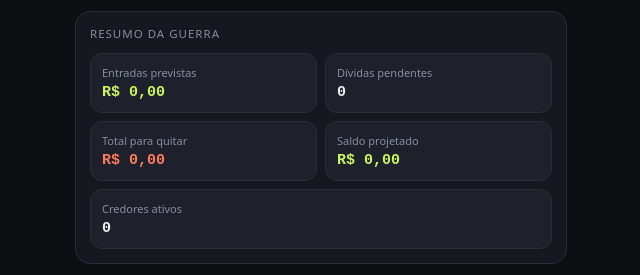
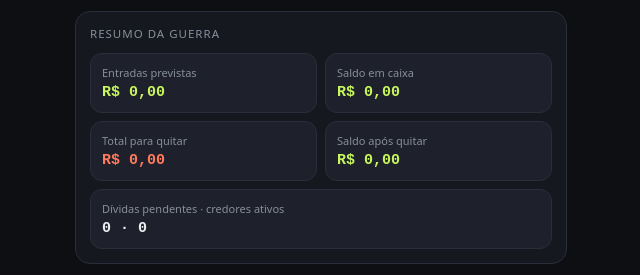
Before and after one commit to Radekradke/Fluxo, a React (Vite) app: page / in a window 1280 px wide. Both pictures are taken after a click on the button "Central". Shown: the part 281-556 px from the top of the page, without its empty margins (319-959 px from the left). Built offline with nearby package versions, Linux system fonts and the light colour scheme.

Commit message:
Make Central Financeira payments update cashflow

```diff
--- a/src/App.jsx
+++ b/src/App.jsx
@@ -698,6 +698,9 @@ function CentralFinanceira({ S, upd, cursor, onImportAndrePlan }) {
   const [incoming, setIncoming] = useState("6133");
   const [reserve, setReserve] = useState("300");
 
+  const currentBalance = S.tx
+    .filter((tx) => tx.status !== "pendente")
+    .reduce((sum, tx) => sum + (tx.type === "receita" ? tx.amount : -tx.amount), 0);
   const pendingValue = (debt) => Math.max(0, (debt.total || 0) - (debt.paid || 0));
   const pendingDebts = S.debts.filter((debt) => pendingValue(debt) > 0);
   const attackDebts = pendingDebts
@@ -708,7 +711,7 @@ function CentralFinanceira({ S, upd, cursor, onImportAndrePlan }) {
     .filter((tx) => tx.type === "receita" && mKey(tx.date) === cursor)
     .reduce((sum, tx) => sum + tx.amount, 0);
   const payoffTotal = attackDebts.reduce((sum, debt) => sum + pendingValue(debt), 0);
-  const projectedBalance = monthIncome - payoffTotal;
+  const projectedBalance = currentBalance - payoffTotal;
   const activeCreditors = new Set(pendingDebts.map((debt) => debt.creditor || debt.name)).size;
 
   const cashNow = parseNum(incoming);
@@ -724,12 +727,82 @@ function CentralFinanceira({ S, upd, cursor, onImportAndrePlan }) {
     return acc;
   }, { available: cashNow, pay: [], hold: [] });
 
-  const markDebtPaid = (debt) => {
+  const isCardDebt = (card, debt) => {
+    const cardName = normText(card.name);
+    return normText(debt.creditor).includes(cardName) || normText(debt.name).includes(cardName);
+  };
+
+  const payDebt = (debt, amount = pendingValue(debt)) => {
+    const value = Math.min(amount, pendingValue(debt));
+    if (value <= 0) return;
+
+    const txNote = `central:pagamento:${debt.id}:${cents(value)}`;
+    const alreadyPosted = S.tx.some((tx) => tx.notes === txNote);
+    const paymentTx = {
+      id: uid() + Math.random(),
+      title: `Pagamento ${debt.creditor || debt.name}`,
+      amount: value,
+      type: "despesa",
+      category: "Dívidas",
+      date: todayISO(),
+      status: "efetivado",
+      payment: "Pix",
+      notes: txNote,
+    };
+
     upd({
+      tx: alreadyPosted ? S.tx : [...S.tx, paymentTx],
       debts: S.debts.map((item) => item.id === debt.id
-        ? { ...item, paid: item.total, paidInst: item.installments || item.paidInst || 1 }
+        ? {
+            ...item,
+            paid: Math.min(item.total, (item.paid || 0) + value),
+            paidInst: value >= pendingValue(item) ? (item.installments || item.paidInst || 1) : item.paidInst,
+          }
         : item
       ),
+      cards: S.cards.map((card) => isCardDebt(card, debt)
+        ? { ...card, used: Math.max(0, (card.used || 0) - value) }
+        : card
+      ),
+    });
+  };
+
+  const paySuggestion = () => {
+    if (sim.pay.length === 0) return;
+
+    const payments = sim.pay.map((debt) => ({ debt, value: pendingValue(debt) })).filter((item) => item.value > 0);
+    const txNotes = new Set(S.tx.map((tx) => tx.notes));
+    const newTx = payments
+      .filter(({ debt, value }) => !txNotes.has(`central:pagamento:${debt.id}:${cents(value)}`))
+      .map(({ debt, value }) => ({
+        id: uid() + Math.random(),
+        title: `Pagamento ${debt.creditor || debt.name}`,
+        amount: value,
+        type: "despesa",
+        category: "Dívidas",
+        date: todayISO(),
+        status: "efetivado",
+        payment: "Pix",
+        notes: `central:pagamento:${debt.id}:${cents(value)}`,
+      }));
+
+    upd({
+      tx: [...S.tx, ...newTx],
+      debts: S.debts.map((debt) => {
+        const payment = payments.find((item) => item.debt.id === debt.id);
+        if (!payment) return debt;
+        return {
+          ...debt,
+          paid: Math.min(debt.total, (debt.paid || 0) + payment.value),
+          paidInst: payment.value >= pendingValue(debt) ? (debt.installments || debt.paidInst || 1) : debt.paidInst,
+        };
+      }),
+      cards: S.cards.map((card) => {
+        const paidOnCard = payments
+          .filter(({ debt }) => isCardDebt(card, debt))
+          .reduce((sum, item) => sum + item.value, 0);
+        return paidOnCard > 0 ? { ...card, used: Math.max(0, (card.used || 0) - paidOnCard) } : card;
+      }),
     });
   };
 
@@ -769,10 +842,10 @@ function CentralFinanceira({ S, upd, cursor, onImportAndrePlan }) {
         <div className="fx-card-title">Resumo da guerra</div>
         <div className="fx-war-grid">
           <div className="fx-war-tile"><span>Entradas previstas</span><b className="pos">{BRL(monthIncome)}</b></div>
-          <div className="fx-war-tile"><span>Dívidas pendentes</span><b>{pendingDebts.length}</b></div>
+          <div className="fx-war-tile"><span>Saldo em caixa</span><b className={currentBalance < 0 ? "neg" : "pos"}>{BRL(currentBalance)}</b></div>
           <div className="fx-war-tile"><span>Total para quitar</span><b className="neg">{BRL(payoffTotal)}</b></div>
-          <div className="fx-war-tile"><span>Saldo projetado</span><b className={projectedBalance < 0 ? "neg" : "pos"}>{BRL(projectedBalance)}</b></div>
-          <div className="fx-war-tile wide"><span>Credores ativos</span><b>{activeCreditors}</b></div>
+          <div className="fx-war-tile"><span>Saldo após quitar</span><b className={projectedBalance < 0 ? "neg" : "pos"}>{BRL(projectedBalance)}</b></div>
+          <div className="fx-war-tile wide"><span>Dívidas pendentes · credores ativos</span><b>{pendingDebts.length} · {activeCreditors}</b></div>
         </div>
       </section>
 
@@ -796,7 +869,7 @@ function CentralFinanceira({ S, upd, cursor, onImportAndrePlan }) {
                     {debt.original && <span>original {BRL(debt.original)}</span>}
                     {debt.originalDue && <span>venc. original {fmtDia(debt.originalDue)}/{debt.originalDue.slice(2, 4)}</span>}
                   </div>
-                  <button className="fx-mini-btn" onClick={() => markDebtPaid(debt)}><Check size={12} /> marcar como pago</button>
+                  <button className="fx-mini-btn" onClick={() => payDebt(debt)}><Check size={12} /> pagar e baixar saldo</button>
                 </article>
               );
             })}
@@ -815,6 +888,7 @@ function CentralFinanceira({ S, upd, cursor, onImportAndrePlan }) {
           <span>Sobra após sugestão: <b className="fx-mono">{BRL(sim.available)}</b></span>
         </div>
         {sim.pay.length === 0 ? <Empty text="Informe um valor maior para liberar pagamentos sem furar a reserva." /> : (
+          <>
             <ul className="fx-mini-list">
               {sim.pay.map((debt) => (
                 <li key={debt.id}>
@@ -824,6 +898,8 @@ function CentralFinanceira({ S, upd, cursor, onImportAndrePlan }) {
                 </li>
               ))}
             </ul>
+            <button className="fx-add fx-pay-suggestion" onClick={paySuggestion}>Pagar sugestão e atualizar saldo</button>
+          </>
         )}
         {sim.hold.length > 0 && (
           <div className="fx-hold-note">
```
Lines whose indentation alone changed are shown as unchanged.
